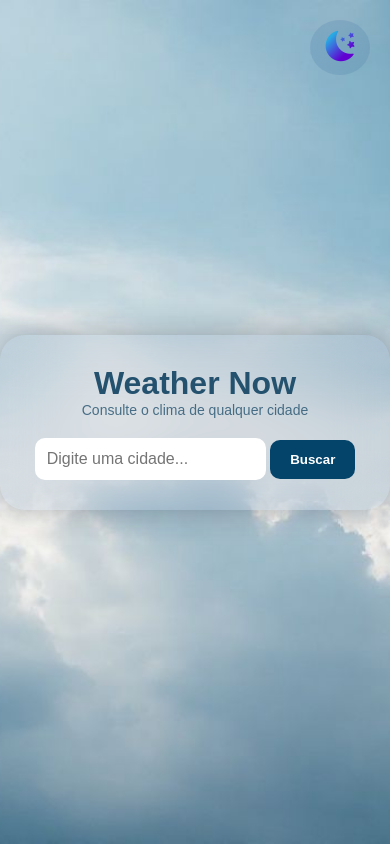
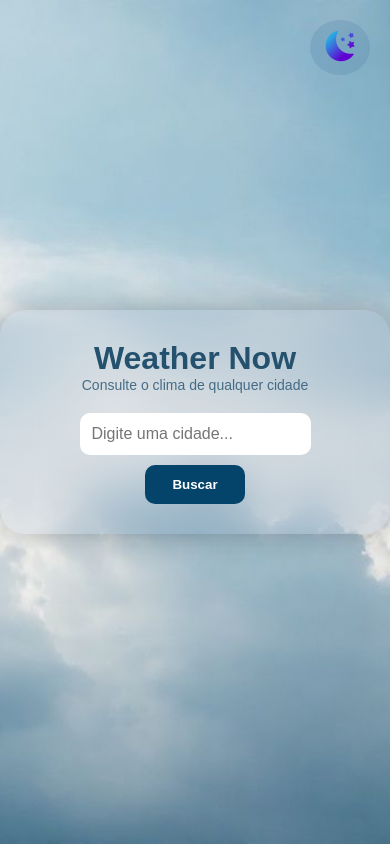
Before and after one commit to UelintonHJ/weather-now, a plain HTML site: page index.html in a window 390 px wide. Drawn offline with nearby package versions, Linux system fonts and the light colour scheme.

Commit message:
style: ajusta responsividade da search-box com botão centralizado

```diff
--- a/style.css
+++ b/style.css
@@ -66,6 +66,11 @@ body {
     margin-bottom: 20px;
 }
 
+.search-box {
+    display: flex;
+    gap: 10px;
+}
+
 .search-box input {
     flex: 1;
     padding: 12px;
@@ -119,3 +124,15 @@ lottie-player {
     text-transform: capitalize;
     opacity: 0.9;
 }
+
+@media (max-width: 480px) {
+    .search-box {
+        flex-direction: column;
+        align-items: center;
+    }
+
+    .search-box button {
+        width: 25%;
+        min-width: 100px;
+    }
+}
```
